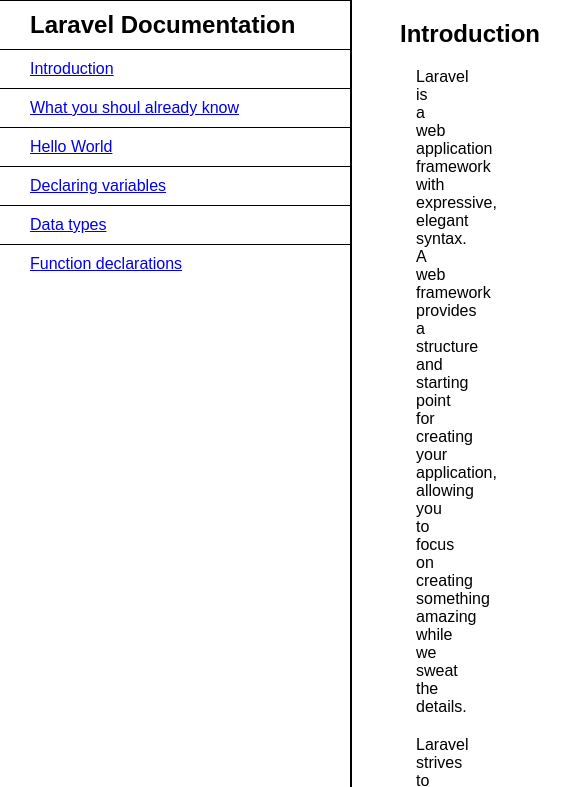
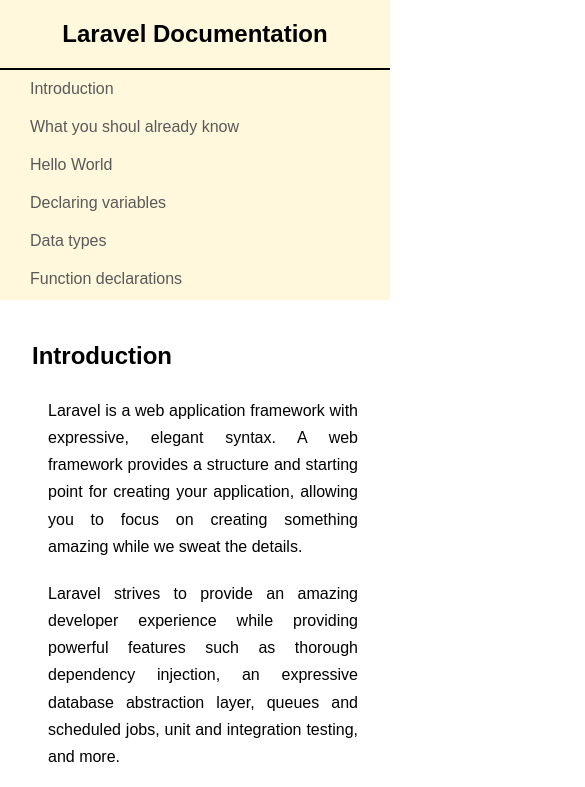
Before and after one commit to alejandropovedabisquert/freeCodeCamp, a plain HTML site: page Build a Technical Documentation Page/index.html in a window 390 px wide. Shown: the top 787 px of the page, 585 px wide, since content can reach past the window. Drawn offline with Linux system fonts and the light colour scheme.

Commit message:
finalizacion ejercicio documentacion

```diff
--- a/Build a Technical Documentation Page/index.html
+++ b/Build a Technical Documentation Page/index.html
@@ -16,13 +16,13 @@
             <li><a href="#hello-world">Hello World</a></li>
             <li><a href="#declaring-variables">Declaring variables</a></li>
             <li><a href="#data-types">Data types</a></li>
-            <li><a href="#function-declarationgs">Function declarations</a></li>
+            <li><a href="#function-declarations">Function declarations</a></li>
         </ul>
     </nav>
 
     <main id="main-doc">
         <section class="main-section">
-            <header>
+            <header id="introduction">
                 <h2>Introduction</h2>
             </header>
             <article>
@@ -32,7 +32,7 @@
             </article>
         </section>
         <section class="main-section">
-            <header>
+            <header id="already-know">
                 <h2>What you shoul already know</h2>
             </header>
             <article>
@@ -47,7 +47,7 @@
             </article>
         </section>
         <section class="main-section">
-            <header>
+            <header id="hello-world">
                 <h2>Hello World</h2>
             </header>
             <article>
@@ -63,7 +63,7 @@
             </article>
         </section>
         <section class="main-section">
-            <header>
+            <header id="declaring-variables">
                 <h1>Declaring variables</h1>
             </header>
             <article>
@@ -81,7 +81,7 @@
             </article>
         </section>
         <section class="main-section">
-            <header>
+            <header id="data-types">
                 <h1>Data types</h1>
             </header>
             <article>
@@ -101,7 +101,7 @@
             </article>
         </section>
         <section class="main-section">
-            <header>
+            <header id="function-declarations">
                 <h1>Function declarations</h1>
             </header>
             <article>
--- a/Build a Technical Documentation Page/styles.css
+++ b/Build a Technical Documentation Page/styles.css
@@ -1,26 +1,64 @@
 * { margin: 0; padding: 0; font-family: arial; }
 
 body{
-    max-width: 1500px;
+   /* max-width: 1200px;*/
+    margin: 0 auto;
 }
 
 #navbar{
     position: fixed;
     min-height: 300px;
     height: 100%;
-    width: 350px;
-    border-right: 2px solid black;
+    width: 400px;
+    /*border-right: 2px solid black;*/
+    background-color: cornsilk;
+    left: 0;
 }
-#navbar header,
+
+#navbar header{
+    display: block;
+    border-bottom: 2px solid black;
+    padding: 20px 30px;
+}
+
 #navbar a{
     display: block;
     padding: 10px 30px;
-    border-top: 1px solid black;
+    /*border-top: 1px solid black;*/
+    color: rgb(89, 89, 89);
+    text-decoration: underline 0.15em rgba(255, 255, 255, 0);
+    transition:  text-decoration-color 400ms, margin-left 200ms linear;
+
+}
+
+#navbar ul{
+    list-style: none;
+}
+
+#navbar a:hover{
+    margin-left: 30px;
+    text-decoration-color: rgb(89, 89, 89);
+}
+
+#navbar a::before{
+    content: ">>> ";
+    position: absolute;
+    left: 30px;
+    opacity: 0;
+    transition: opacity 400ms ease-out;
+}
+#navbar a:hover::before{
+    opacity: 1;
 }
 
 #main-doc{
     margin-left: 400px;
     text-align: justify;
+    line-height: 1.7;
+    padding-top:1em;
+}
+.main-section{
+    margin: 0 2em;
 }
 .main-section header{
     padding: 20px 0 0 0;
@@ -36,3 +74,17 @@ body{
     border-radius: 0.5em;
     margin-left: 2em;
   }
+
+  @media only screen and (max-width: 815px){
+    #navbar{
+        position: relative;
+        min-height: 300px;
+        width: 100%;
+    }
+    #navbar header{
+        text-align: center;
+    }
+    #main-doc{
+        margin-left: 0;
+    }
+  }
```
